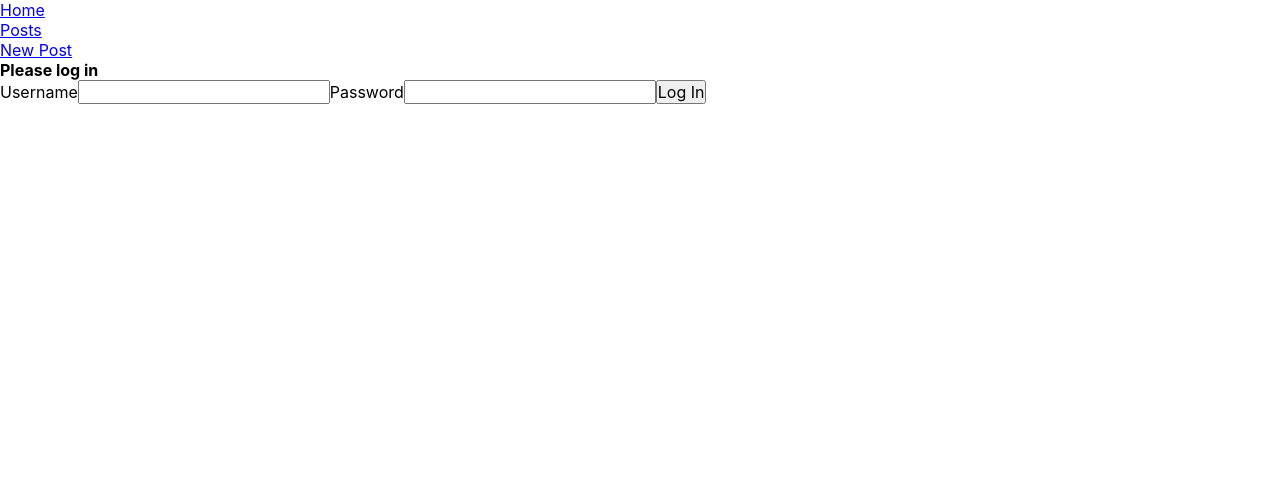
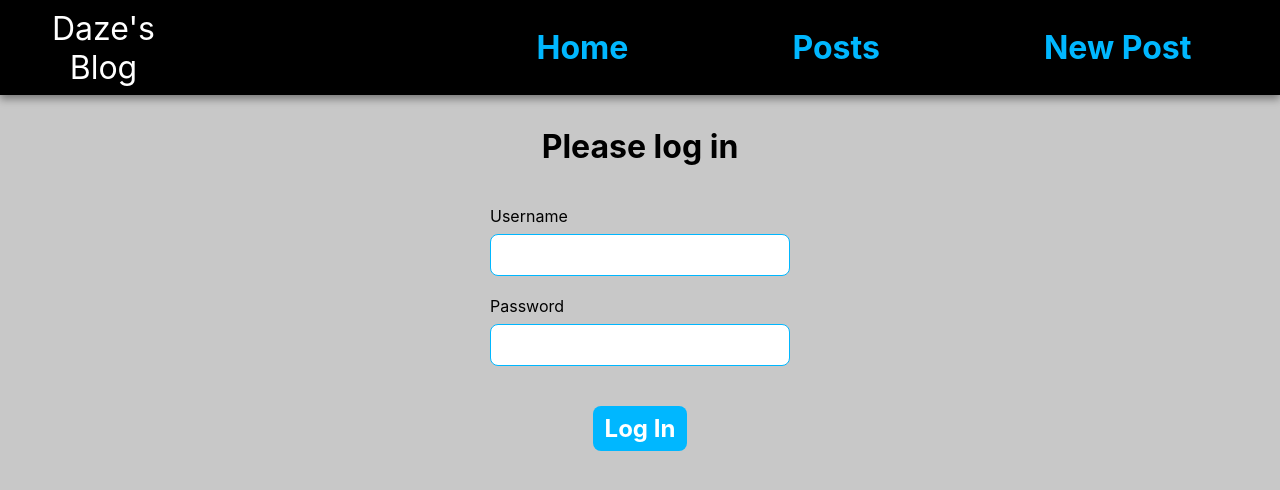
Before and after one commit to Daze-bot/blog-author, a React (Vite) app: page /login in a window 1280 px wide. Shown: the top 490 px of the page. Built offline with nearby package versions, Linux system fonts and the light colour scheme.

Commit message:
Work on styling

```diff
--- /dev/null
+++ b/src/components/CommentCard.jsx
@@ -0,0 +1,19 @@
+import moment from "moment";
+
+const CommentCard = ({comment}) => {
+  const formattedDate = moment(comment.dateAdded).format('MMM D, YYYY');
+
+  return (
+    <div className="user-comment">
+      <div className="admin-buttons">
+        <button>Edit</button>
+        <button id="danger">Delete</button>
+      </div>
+      <h3>{comment.name}</h3>
+      <p className="comment-date">{formattedDate}</p>
+      <p>{comment.text}</p>
+    </div>
+  )
+};
+
+export default CommentCard;
--- a/src/components/Nav.jsx
+++ b/src/components/Nav.jsx
@@ -10,10 +10,14 @@ const Nav = (props) => {
     <nav>
       <div className="nav-logo">
         <Link to={'/'}>
-          <p>Home</p>
+          <p>Daze's</p>
+          <p>Blog</p>
         </Link>
       </div>
       <ul className="nav-links">
+        <Link to={'/'}>
+          <li>Home</li>
+        </Link>
         <Link to={'/posts'}>
           <li>Posts</li>
         </Link>
--- a/src/components/PostPage.jsx
+++ b/src/components/PostPage.jsx
@@ -1,7 +1,49 @@
+import { useState, useEffect } from "react";
+import { useParams } from "react-router-dom";
+import moment from "moment";
+import CommentCard from "./CommentCard";
+
 const PostPage = () => {
+  const params = useParams();
+  const postID = params.postID;
+
+  const [activePost, setActivePost] = useState({});
+  const [postComments, setPostComments] = useState([]);
+  const [numComments, setNumComments] = useState(0);
+
+  useEffect(() => {
+    Promise.all([
+      fetch(`http://localhost:3000/posts/${postID}`),
+      fetch(`http://localhost:3000/posts/${postID}/comments`)
+    ])
+    .then(([res1, res2]) => {
+      return Promise.all([res1.json(), res2.json()])
+    })
+    .then(([data1, data2]) => {
+      setActivePost(data1.data);
+      setPostComments(data2.data);
+      setNumComments(data2.data.length);
+    })
+  }, []);
+
   return (
     <div className="post-page">
-      Post Page
+      <h1>{activePost.title}</h1>
+      <p className="post-date">Created: {moment(activePost.dateAdded).format('MMM D, YYYY')}</p>
+      <div className="post-admin">
+        <button>Edit Post</button>
+        <button id="danger">Delete Post</button>
+      </div>
+      <p>{activePost.text}</p>
+      <div className="post-comments">
+        <h2>Comments ({numComments})</h2>
+        {postComments.map((comment) => {
+          return <CommentCard
+            comment={comment}
+            key={comment._id}
+          />
+        })}
+      </div>
     </div>
   )
 }
--- a/src/components/PostSample.jsx
+++ b/src/components/PostSample.jsx
@@ -1,9 +1,19 @@
-const PostSample = () => {
+import { Link } from "react-router-dom";
+import moment from "moment";
+
+const PostSample = ({post}) => {
+  const formattedDate = moment(post.dateAdded).format('MMM D, YYYY');
+
   return (
-    <div className="post-sample">
-      Post Sample
+    <div>
+      <Link to={`/posts/${post._id}`}>
+        <div className="post-sample">
+          <h3>{post.title}</h3>
+          <p>Created: {formattedDate}</p>
+        </div>
+      </Link>
     </div>
   )
-}
+};
 
 export default PostSample;
--- a/src/styles/App.css
+++ b/src/styles/App.css
@@ -1,3 +1,9 @@
+:root {
+  --daze-blue: #00B7FF;
+  --content-bg: rgb(200, 200, 200);
+  --hover-orange: #c45500;
+}
+
 * {
   font-family: -apple-system, BlinkMacSystemFont, "Segoe UI", Roboto,
       Helvetica, Arial, sans-serif, "Apple Color Emoji", "Segoe UI Emoji", "Segoe UI Symbol";
@@ -16,3 +22,263 @@
   min-height: 100vh;
   position: relative;
 }
+
+nav {
+  height: 95px;
+  display: flex;
+  justify-content: space-around;
+  align-items: stretch;
+  box-shadow: 0 4px 8px #0006;
+  position: fixed;
+  top: 0;
+  width: 100%;
+  z-index: 10;
+  background-color: black;
+}
+
+.nav-logo {
+  width: 30%;
+  display: flex;
+  flex-direction: column;
+  justify-content: center;
+  align-items: flex-start;
+  font-size: 2rem;
+  padding: 0 20px;
+  text-align: center;
+}
+
+.nav-logo a,
+.nav-links a {
+  text-decoration: none;
+}
+
+.nav-logo p {
+  font-size: 2rem;
+  color: white;
+}
+
+.nav-links {
+  width: 60%;
+  display: flex;
+  justify-content: space-around;
+  align-items: center;
+  gap: 4vw;
+}
+
+.nav-links li {
+  font-weight: 700;
+  font-size: 2rem;
+  color: var(--daze-blue);
+}
+
+.nav-links li:hover {
+  text-decoration: underline;
+}
+
+nav button {
+  width: 120px;
+}
+
+.admin-buttons {
+  position: absolute;
+  right: 10px;
+  top: 10px;
+  display: flex;
+  gap: 8px;
+}
+
+.admin-buttons button,
+.post-admin button {
+  border: none;
+  background-color: var(--daze-blue);
+  color: white;
+  padding: 8px;
+  border-radius: 8px;
+  font-weight: 700;
+  font-size: 1rem;
+}
+
+.post-admin {
+  display: flex;
+  justify-content: center;
+  gap: 24px;
+  margin-bottom: 32px;
+}
+
+#danger {
+  background-color: rgb(138, 10, 10);
+  color: white;
+}
+
+nav button,
+form button {
+  border: none;
+  background-color: var(--daze-blue);
+  color: white;
+  padding: 8px 12px;
+  border-radius: 8px;
+  font-weight: 700;
+  font-size: 1.5rem;
+}
+
+nav button:hover,
+form button:hover,
+.post-admin button:hover,
+.admin-buttons button:hover {
+  cursor: pointer;
+  filter: brightness(120%);
+  box-shadow: 0 2px 8px rgba(0, 0, 0, 0.4);
+}
+
+nav button:active,
+form button:active,
+.post-admin button:active,
+.admin-buttons button:active {
+  box-shadow: none;
+}
+
+.home,
+.posts,
+.post-page,
+.login {
+  padding: 127px 64px 32px;
+  background-color: var(--content-bg);
+  color: black;
+  min-height: 100vh;
+}
+
+.login {
+  display: flex;
+  flex-direction: column;
+  align-items: center;
+}
+
+.login h3 {
+  font-size: 2rem;
+  margin-bottom: 40px;
+}
+
+.login button {
+  align-self: center;
+  margin-top: 20px;
+}
+
+.posts {
+  display: flex;
+  flex-direction: column;
+  gap: 32px;
+}
+
+.posts a {
+  color: black;
+  text-decoration: none;
+}
+
+.post-sample {
+  display: flex;
+  flex-direction: column;
+  align-items: center;
+  gap: 40px;
+  border-radius: 12px;
+  padding: 30px;
+  color: white;
+  box-shadow: 0 0 8px rgba(0, 0, 0, 0.6);
+  background-color: var(--daze-blue);
+}
+
+.post-sample:hover {
+  color: var(--hover-orange);
+  filter: brightness(120%);
+  cursor: pointer;
+}
+
+.post-sample h3 {
+  font-size: 2rem;
+}
+
+.post-page {
+  display: flex;
+  flex-direction: column;
+  gap: 20px;
+  max-width: 1200px;
+  margin: 0 auto;
+  position: relative;
+}
+
+.post-page h1 {
+  text-align: center;
+  font-size: 3rem;
+  color: var(--daze-blue);
+}
+
+.post-date {
+  text-align: center;
+}
+
+.post-comments {
+  display: flex;
+  flex-direction: column;
+  margin-top: 60px;
+  gap: 20px;
+}
+
+.post-comments h2 {
+  font-size: 1.5rem;
+  color: var(--daze-blue);
+  padding-bottom: 12px;
+  border-bottom: 1px solid var(--daze-blue);
+}
+
+.user-comment {
+  display: flex;
+  flex-direction: column;
+  gap: 10px;
+  padding-bottom: 20px;
+  margin-left: 20px;
+  border-bottom: 1px solid var(--daze-blue);
+  position: relative;
+}
+
+.user-comment h3 {
+  font-size: 1.2rem;
+  color: var(--daze-blue);
+}
+
+.comment-date {
+  filter: opacity(.8);
+  margin-bottom: 10px;
+  font-size: .9rem;
+}
+
+form {
+  display: flex;
+  flex-direction: column;
+  align-items: flex-start;
+}
+
+form input,
+form textarea {
+  padding: 10px;
+  border-radius: 8px;
+  border: 1px solid var(--daze-blue);
+  margin-bottom: 20px;
+}
+
+form input {
+  width: 300px;
+}
+
+form textarea {
+  width: 100%;
+}
+
+form label {
+  margin-bottom: 8px;
+}
+
+.route-error {
+  display: flex;
+  flex-direction: column;
+  gap: 20px;
+  padding: 20px;
+}
```
Also changed, not shown: src/components/DeleteConfirmation.jsx (added).
